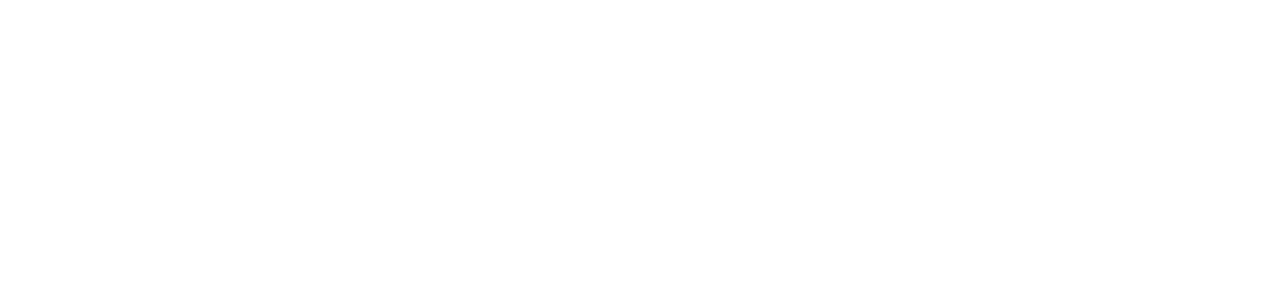
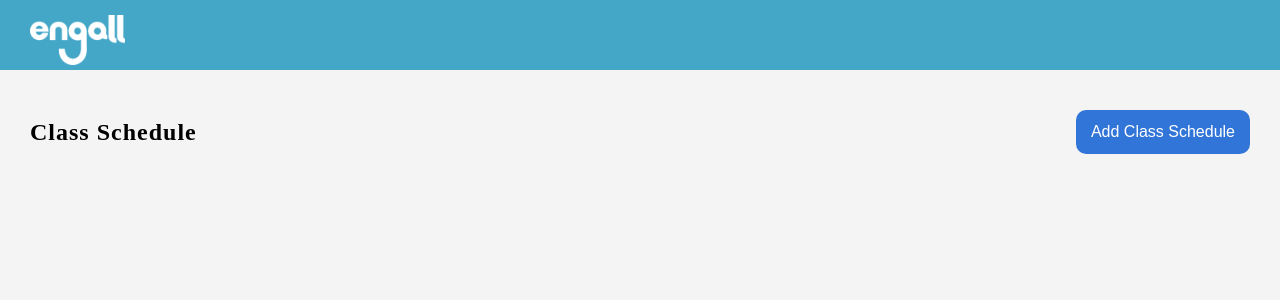
Before and after one commit to wanted-running-sheep/Schedule, a React (Create React App) app: page / in a window 1280 px wide. Before the commit this address had no page. Shown: the top 300 px of the page. Built offline with nearby package versions, Linux system fonts and the light colour scheme.

Commit message:
✨ feat: 레이아웃 및 헤더 추가

```diff
--- /dev/null
+++ b/src/components/Button.tsx
@@ -0,0 +1,18 @@
+import React from 'react';
+import styled from 'styled-components';
+
+interface ButtonProps {
+  name: string;
+}
+const Button = ({ name }: ButtonProps) => {
+  return <DefaultButton>{name}</DefaultButton>;
+};
+
+export default Button;
+const DefaultButton = styled.button`
+  color: ${({ theme }) => theme.color.font.white};
+  background: ${({ theme }) => theme.color.background.blue};
+  padding: 13px 15px;
+  font-size: 1rem;
+  border-radius: 10px;
+`;
--- /dev/null
+++ b/src/components/Header.tsx
@@ -0,0 +1,23 @@
+import React from 'react';
+import styled from 'styled-components';
+import Logo from '@/assets/images/Logo.png';
+
+const Header = () => {
+  return (
+    <Wrapper>
+      <img src={Logo} />
+    </Wrapper>
+  );
+};
+
+export default Header;
+
+const Wrapper = styled.header`
+  background: ${({ theme }) => theme.color.background.skyblue};
+  height: 70px;
+  padding: 15px 30px 5px 30px;
+
+  img {
+    height: 100%;
+  }
+`;
--- /dev/null
+++ b/src/components/Title.tsx
@@ -0,0 +1,17 @@
+import React from 'react';
+import styled from 'styled-components';
+
+interface TitleProps {
+  name: string;
+}
+const Title = ({ name }: TitleProps) => {
+  return <MenuName>{name}</MenuName>;
+};
+
+export default Title;
+
+const MenuName = styled.h1`
+  font-size: 1.5rem;
+  font-weight: 700;
+  letter-spacing: 1px;
+`;
--- /dev/null
+++ b/src/pages/Layout.tsx
@@ -0,0 +1,26 @@
+import React from 'react';
+import styled from 'styled-components';
+import { Outlet } from 'react-router-dom';
+import Header from '@/components/Header';
+
+const Layout = () => {
+  return (
+    <Wrapper>
+      <Header />
+      <Section>
+        <Outlet />
+      </Section>
+    </Wrapper>
+  );
+};
+
+export default Layout;
+
+const Wrapper = styled.div`
+  height: 100%;
+`;
+const Section = styled.section`
+  padding: 40px 30px;
+  background: ${({ theme }) => theme.color.background.lightgray};
+  height: calc(100% - 70px);
+`;
--- /dev/null
+++ b/src/pages/SchedulePage.tsx
@@ -0,0 +1,21 @@
+import React from 'react';
+import styled from 'styled-components';
+import Title from '@/components/Title';
+import Button from '@/components/Button';
+
+const SchedulePage = () => {
+  return (
+    <>
+      <Header>
+        <Title name="Class Schedule" />
+        <Button name="Add Class Schedule" />
+      </Header>
+    </>
+  );
+};
+
+export default SchedulePage;
+
+const Header = styled.header`
+  ${({ theme }) => theme.mixins.flexBox('center', 'space-between')}
+`;
--- a/src/routes/index.tsx
+++ b/src/routes/index.tsx
@@ -1,8 +1,16 @@
 import React from 'react';
-import { Routes } from 'react-router-dom';
+import { Routes, Route } from 'react-router-dom';
+import SchedulePage from '@/pages/SchedulePage';
+import Layout from '@/pages/Layout';
 
 const Router = () => {
-  return <Routes></Routes>;
+  return (
+    <Routes>
+      <Route element={<Layout />}>
+        <Route path="/" element={<SchedulePage />}></Route>
+      </Route>
+    </Routes>
+  );
 };
 
 export default Router;
--- /dev/null
+++ b/src/types/file.d.ts
@@ -0,0 +1 @@
+declare module '*.png';
```
Also changed, not shown: src/assets/images/Logo.png (added).
